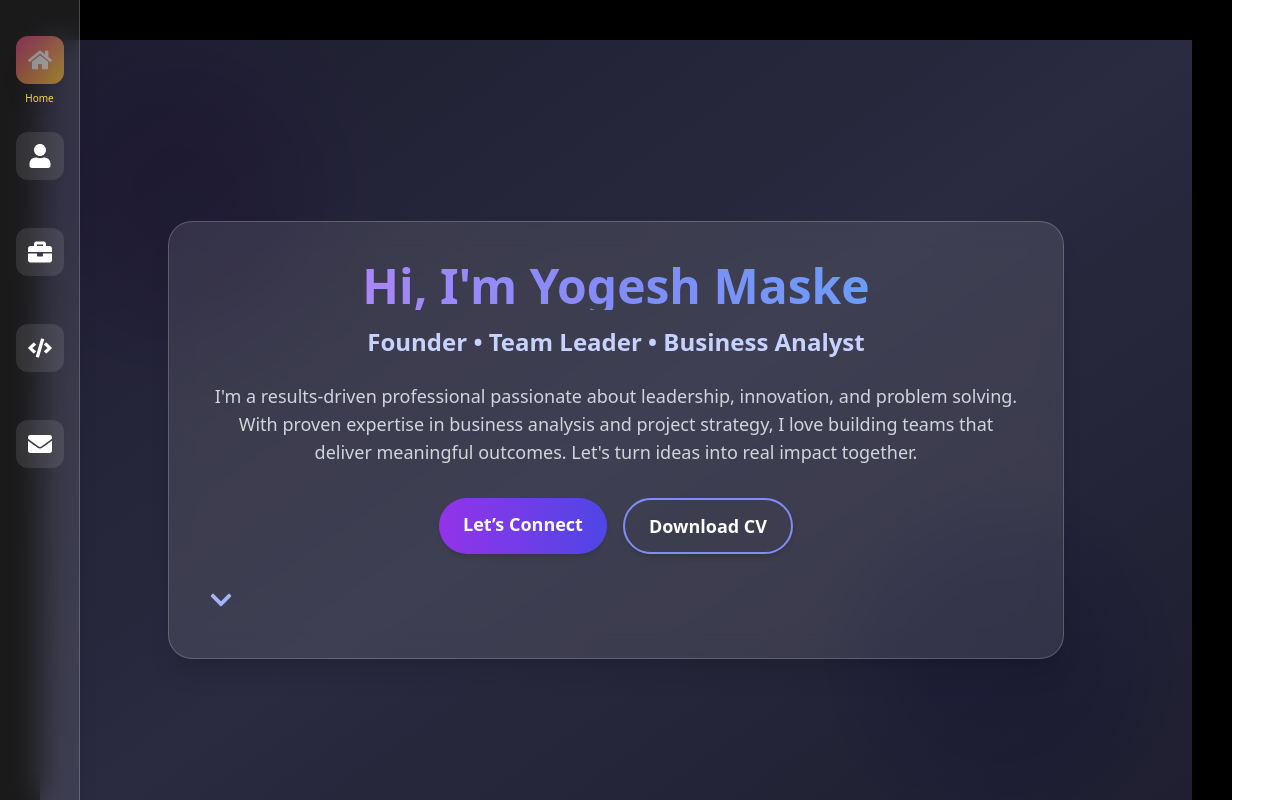
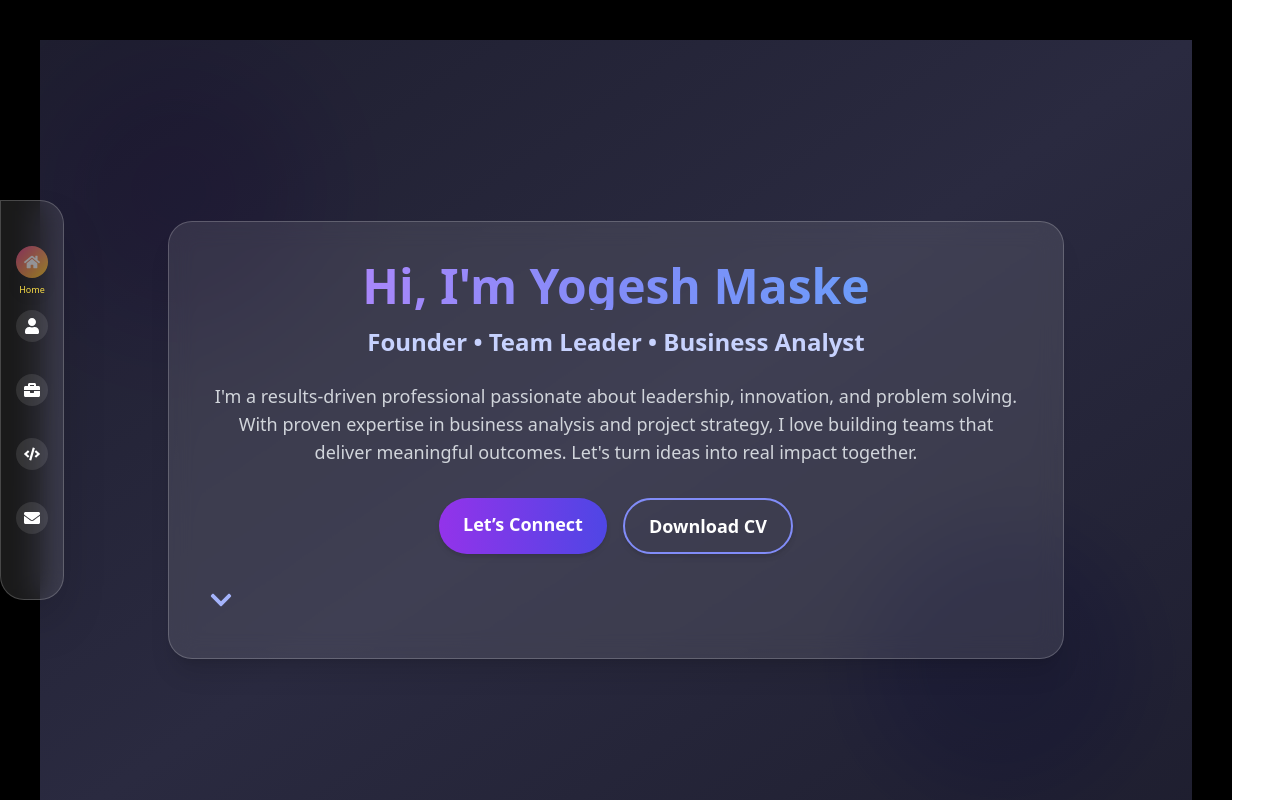
Before and after one commit to Itzmeyogesh/yogesh-portfolio, a React (Vite) app: page / in a window 1280 px wide. Built offline with nearby package versions, Linux system fonts and the light colour scheme.

Commit message:
Update Sidebar.jsx

```diff
--- a/src/components/Sidebar.jsx
+++ b/src/components/Sidebar.jsx
@@ -26,10 +26,10 @@ export default function Sidebar() {
     const handleResize = () => {
       const mobile = window.innerWidth < 768;
       setIsMobile(mobile);
-      setIsOpen(!mobile); // open by default on desktop
+      setIsOpen(!mobile);
     };
 
-    handleResize(); // initial check
+    handleResize();
     window.addEventListener("resize", handleResize);
     return () => window.removeEventListener("resize", handleResize);
   }, []);
@@ -53,7 +53,10 @@ export default function Sidebar() {
   }, []);
 
   const handleNavClick = () => {
-    if (isMobile) setIsOpen(false);
+    if (isMobile) {
+      if (navigator.vibrate) navigator.vibrate(10);
+      setIsOpen(false);
+    }
   };
 
   return (
@@ -68,7 +71,7 @@ export default function Sidebar() {
         </button>
       )}
 
-      {/* Overlay for Mobile */}
+      {/* Overlay */}
       <AnimatePresence>
         {isOpen && isMobile && (
           <motion.div
@@ -85,37 +88,45 @@ export default function Sidebar() {
       <AnimatePresence>
         {isOpen && (
           <motion.aside
-            initial={{ x: -200, opacity: 0 }}
+            initial={{ x: -100, opacity: 0 }}
             animate={{ x: 0, opacity: 1 }}
-            exit={{ x: -200, opacity: 0 }}
+            exit={{ x: -100, opacity: 0 }}
             transition={{ type: "spring", stiffness: 70 }}
-            className="fixed top-0 left-0 h-screen w-20 flex flex-col items-center py-6 z-[1001]
-              bg-white/10 backdrop-blur-lg border-r border-white/20 shadow-xl rounded-r-3xl md:rounded-none md:w-20"
+            className="fixed top-1/4 left-0 h-1/2 w-16 md:w-16 z-[1001]
+              bg-white/10 backdrop-blur-lg border border-white/20 shadow-2xl
+              rounded-r-3xl rounded-b-3xl flex flex-col items-center justify-center space-y-3"
           >
             {navItems.map((item) => (
               <a
                 key={item.id}
                 href={`#${item.id}`}
                 onClick={handleNavClick}
-                className={`group my-3 text-white flex flex-col items-center text-sm transition-all duration-300
-                hover:scale-110 ${
-                  activeId === item.id ? "text-yellow-300" : "hover:text-pink-400"
-                }`}
+                title={item.label}
+                className={`group relative text-white flex flex-col items-center text-xs transition-all duration-300
+                ${activeId === item.id ? "text-yellow-300" : "hover:text-pink-400"}`}
               >
                 <div
-                  className={`text-2xl p-3 rounded-xl transition-all duration-300
+                  className={`text-base p-2 rounded-full transition-transform duration-300
                     ${
                       activeId === item.id
                         ? "bg-gradient-to-br from-pink-500 to-yellow-400 text-white shadow-xl animate-pulse"
-                        : "bg-white/10 hover:bg-white/20"
+                        : "bg-white/10 hover:bg-white/20 group-hover:scale-110"
                     }`}
                 >
                   {item.icon}
                 </div>
+
+                {/* Tooltip (desktop only) */}
+                <motion.span
+                  className="absolute left-14 bg-black text-white text-[10px] font-medium py-1 px-2 rounded-md shadow-lg opacity-0 group-hover:opacity-100 transition-opacity duration-300 z-10 hidden md:block"
+                >
+                  {item.label}
+                </motion.span>
+
+                {/* Label under icon (mobile or hover) */}
                 <span
-                  className={`mt-1 opacity-0 group-hover:opacity-100 group-hover:translate-y-1 text-[10px] transition-all duration-300 ${
-                    activeId === item.id ? "opacity-100" : ""
-                  }`}
+                  className={`mt-1 text-[9px] opacity-0 group-hover:opacity-100 group-hover:translate-y-1 transition-all duration-300
+                    ${activeId === item.id ? "opacity-100" : ""}`}
                 >
                   {item.label}
                 </span>
```
